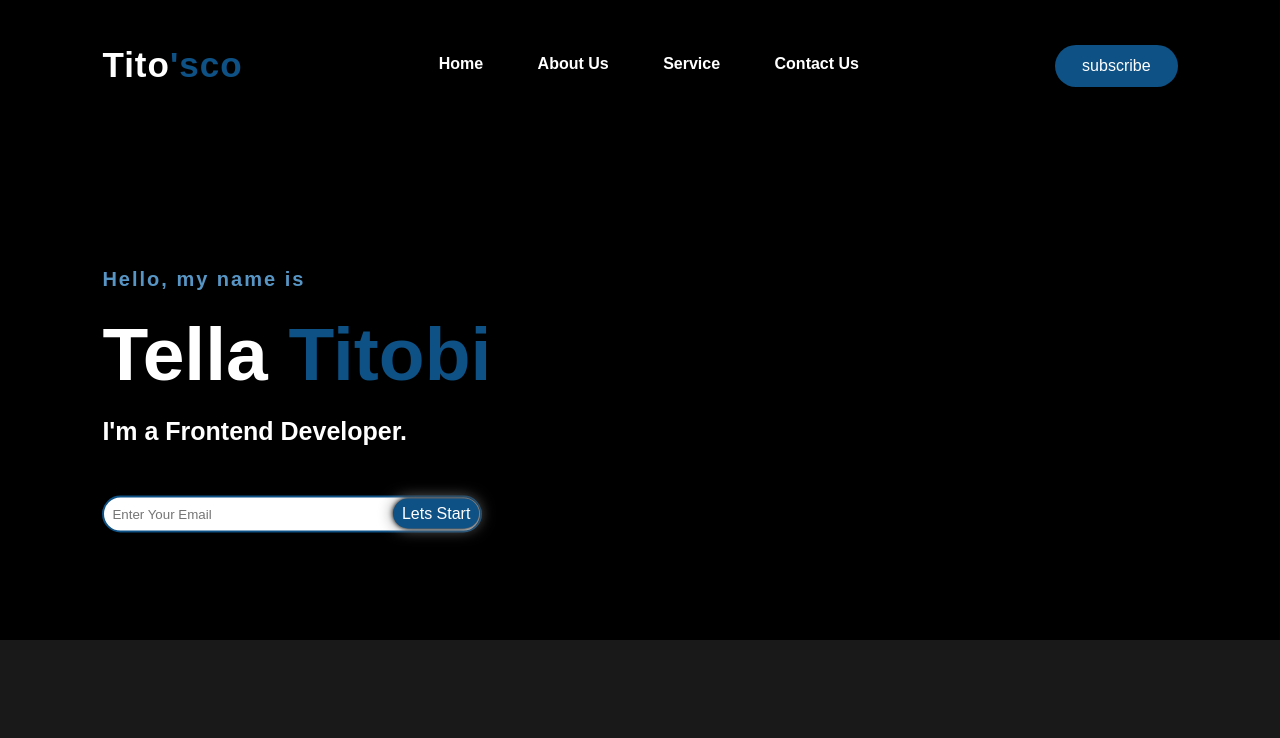
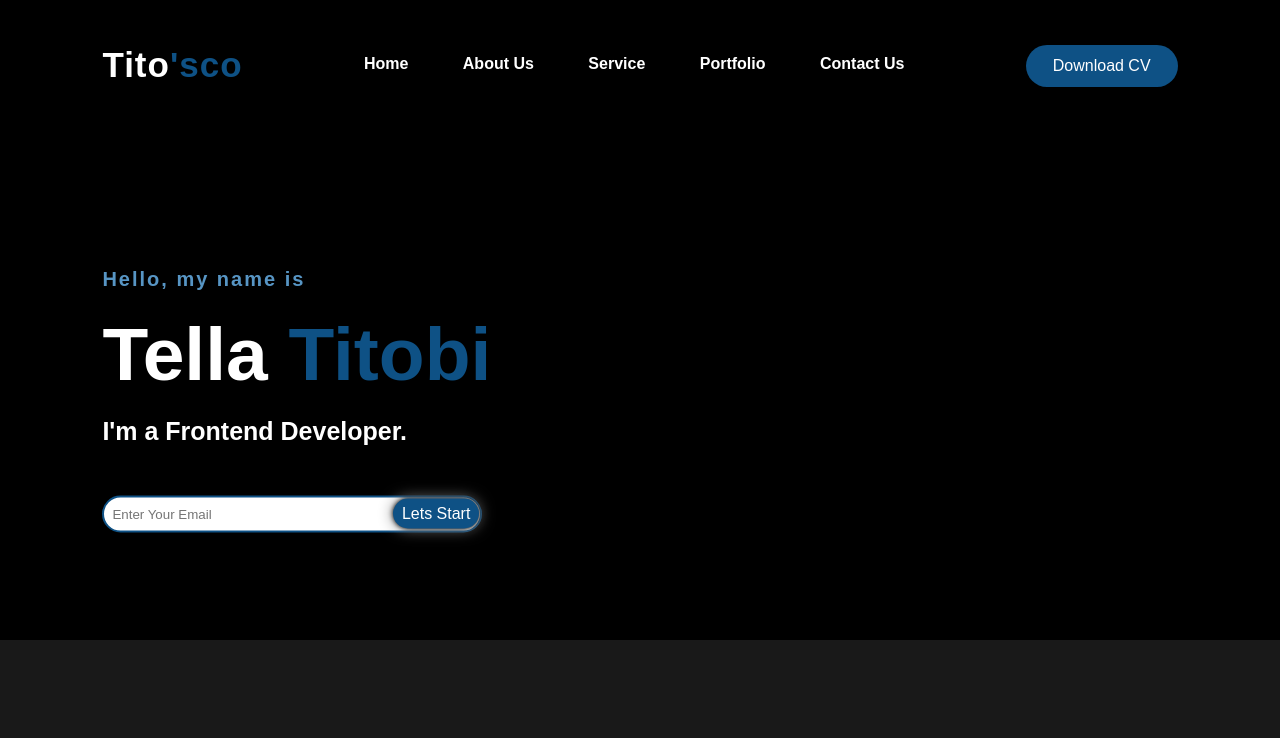
Before and after one commit to titosco/my-portfolio, a plain HTML site: page portfolio site/index.html in a window 1280 px wide. Shown: the top 738 px of the page. Drawn offline with Linux system fonts and the light colour scheme.

Commit message:
download cv

```diff
--- a/portfolio site/index.html
+++ b/portfolio site/index.html
@@ -19,11 +19,12 @@
           <li><a href="index.html">Home</a></li>
           <li><a href="#about">About us</a></li>
           <li><a href="#service">Service</a></li>
+          <li><a href="#portfolio">Portfolio</a></li>
           <!-- <li><a href="#">Skills</a></li> -->
           <li><a href="#contact">Contact us</a></li>
           <i class="fa-solid fa-xmark" onclick="closeMenu()"></i>
-        </ul>
-        <a href="https://mail.google.com/mail/u/0/#inbox?compose=DmwnWrRmTwwkhgpRRhrTXqNwKPNcrNWjBLtrXwzkJBMvmFJhvgwRMLrqVnjPQvgrGDnGqtCPrVWg" target="_blank" class="btn"> subscribe</a>
+        </ul><a href="/Tella-Titobiloluwa-Front-end-Engineer-CV.pdf" download="Tella_Titobi_CV" target="_blank" class="btn">
+         Download CV</a>
         <i class="fa-solid fa-bars" onclick="openMenu()"></i>
 
       </nav>
@@ -116,6 +117,7 @@
       </div>
     </div>
     <!-- my work -->
+     <div id="portfolio">
      <div class="work">
       <div class="app_portfolio">
         <h2 class="head_text">My <span>Portfolio</span> Section</h2>
@@ -193,7 +195,7 @@
         </div>
       </div>
      </div>
-
+    </div>
     <!-------------- Contact Me ----------------->
     <div id="contact">
       <div class="contact-me">
--- a/portfolio site/style.css
+++ b/portfolio site/style.css
@@ -413,7 +413,7 @@ h5{
 .contact-me{
   width: 100%;
   height: 290px;
-  background: #191919;
+  background: #101010;
   display: flex;
   align-items: center;
   flex-direction: column;
@@ -591,7 +591,7 @@ footer{
   position: relative;
   width: 100%;
   height: 350px;
-  background: #101010;
+  background: #191919;
   display: flex;
   flex-direction: column;
   align-items: center;
```
